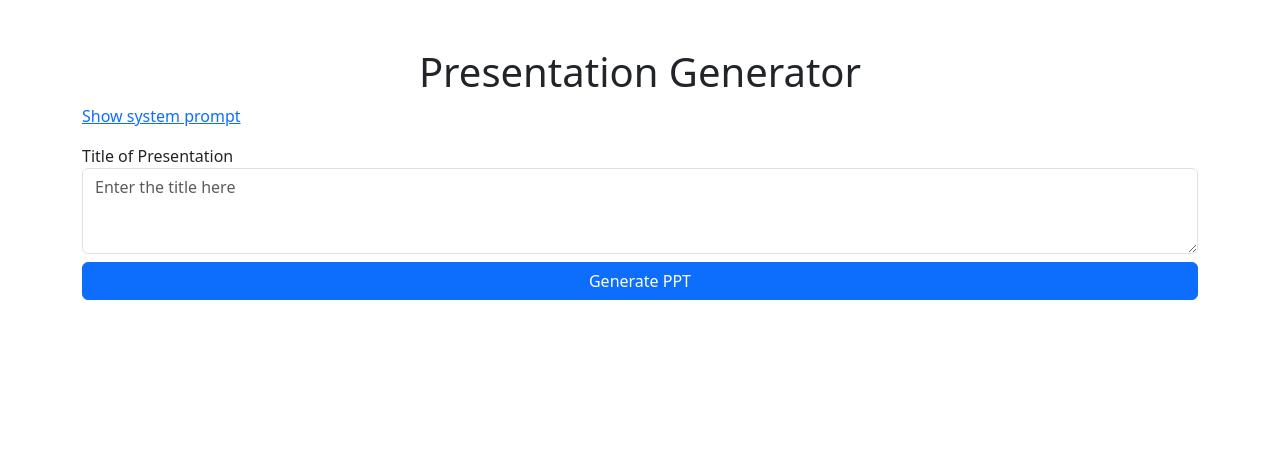
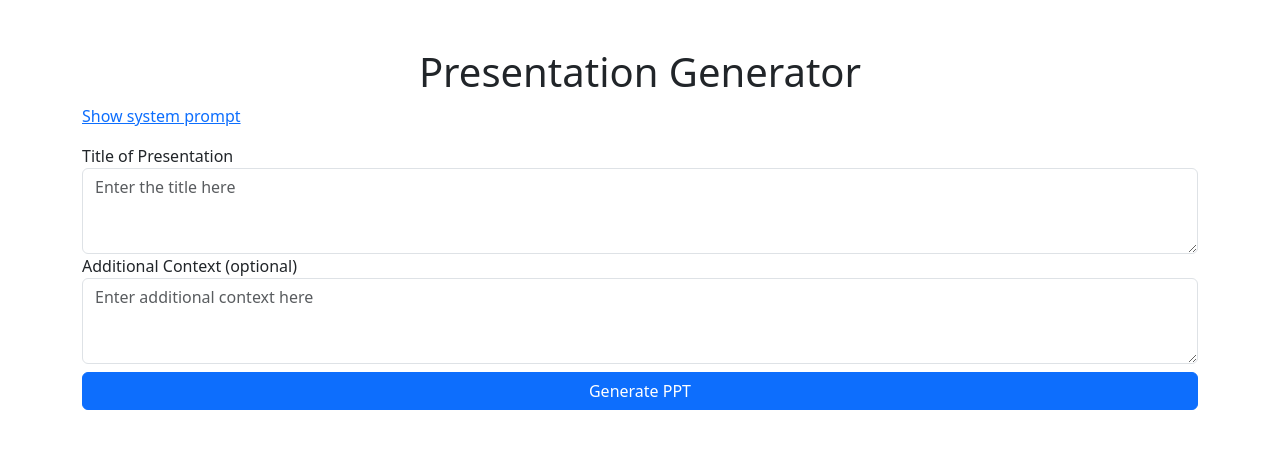
Before and after one commit to theju/ppt-gen, a Bottle app: page / in a window 1280 px wide. Shown: the top 449 px of the page. Run offline with Bottle, Linux system fonts and the light colour scheme.

Commit message:
Add additional context.

```diff
--- a/server.py
+++ b/server.py
@@ -16,11 +16,11 @@ app = Bottle()
 client = openai.OpenAI()
 
 SYSTEM_PROMPT = """
-You are a business analyst at one of the top 4 consulting firms. Build a presentation with the specified title.
+You are a business analyst at one of the top 4 consulting firms. Build a presentation with the specified title and additional context provided.
 
 Here are the conventions to follow:
-* Keep the presentation under 7 slides
-* Each slide may not contain more than 7 lines
+* Keep the presentation under 7 slides.
+* Each slide may not contain more than 7 lines.
 * Each line may not be more than 7 words.
 * The transcript doesn't have to follow the above rules.
 
@@ -81,13 +81,16 @@ def generate_ppt():
     if not prompt:
         return {'error': 'No prompt provided'}
 
+    user_content = f"Title: {prompt}"
+    if data.get('context'):
+        user_content = f'\nContext: {data.get("context")}'
     try:
         # Making a call to OpenAI's ChatGPT
         openai_response = client.chat.completions.create(
             model=data.get('model'),  # Or whichever model you prefer
             messages=[
                 {"role": "system", "content": system_prompt},
-                {"role": "user", "content": f"Title: {prompt}"},
+                {"role": "user", "content": user_content},
             ],
         )
 
--- a/templates/index.html
+++ b/templates/index.html
@@ -23,6 +23,11 @@
                 <div class="form-group">
                     <label for="prompt">Title of Presentation</label>
                     <textarea class="form-control" id="prompt" name="prompt" rows="3" placeholder="Enter the title here" required></textarea>
+                </div>
+
+                <div class="form-group">
+                    <label for="context">Additional Context (optional)</label>
+                    <textarea class="form-control" id="context" name="contextx" rows="3" placeholder="Enter additional context here"></textarea>
                 </div>
 
                 <!-- Submit Button -->
```
